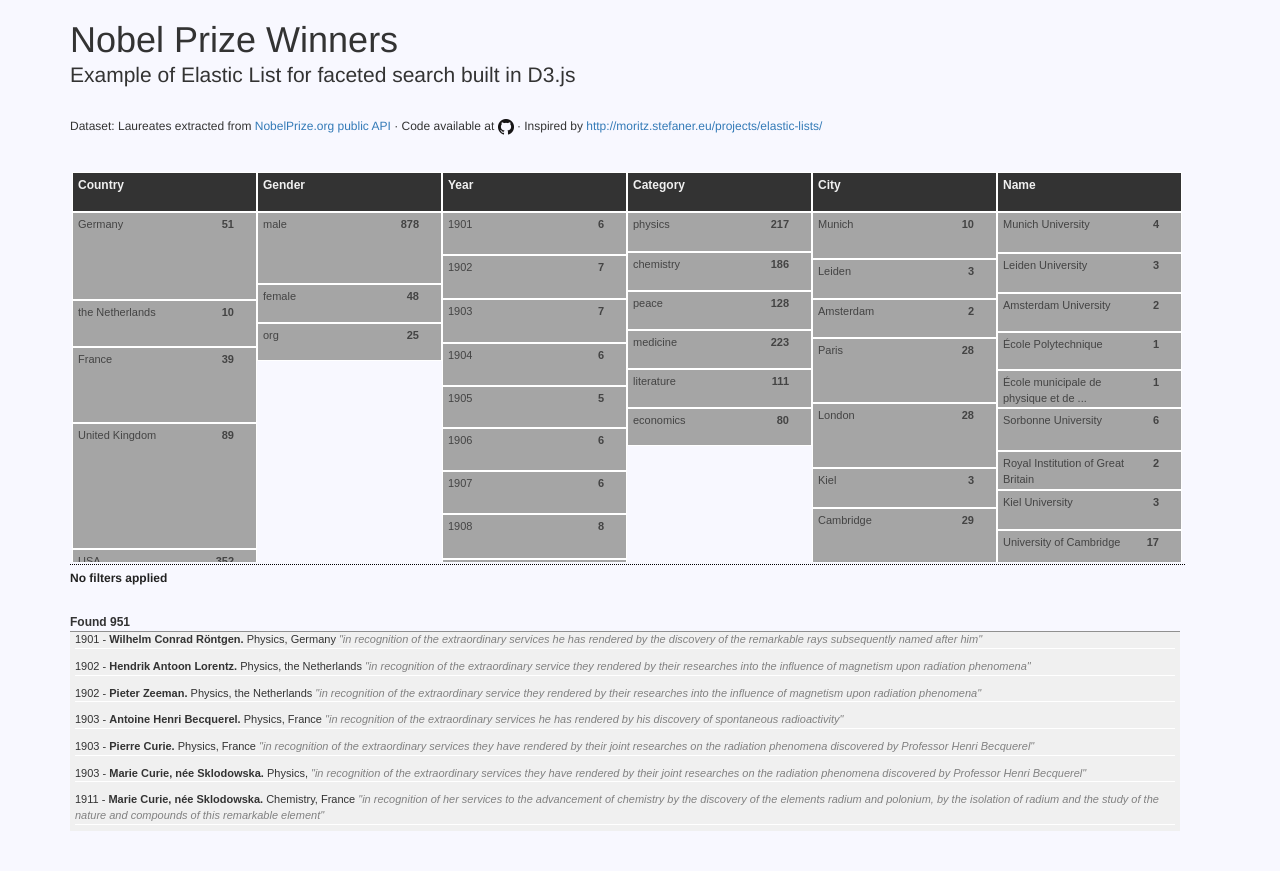
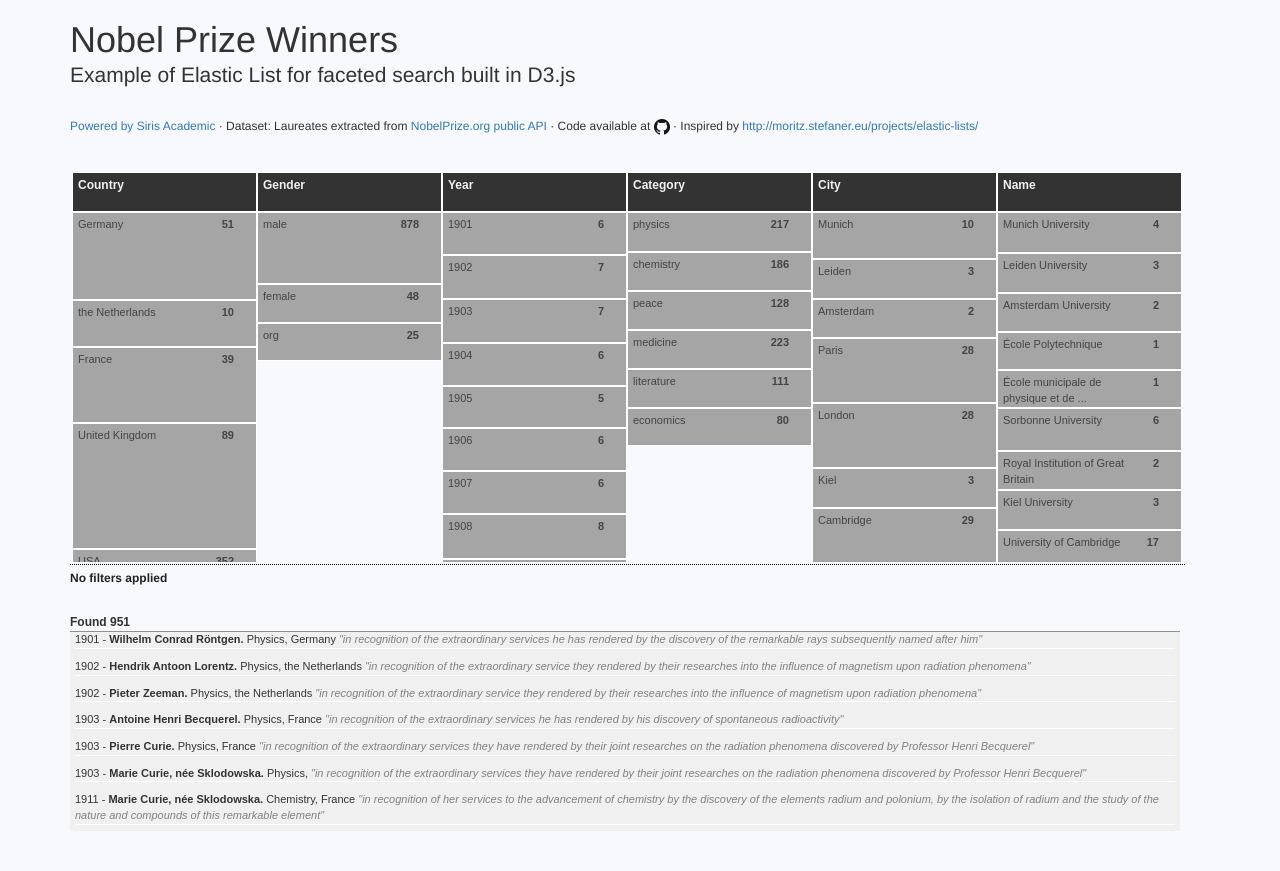
Before and after one commit to sirisacademic/d3-elastic-list, a website: page index.html in a window 1280 px wide. Drawn offline with nearby package versions, Linux system fonts and the light colour scheme.

Commit message:
minor layout change

```diff
--- a/index.html
+++ b/index.html
@@ -17,9 +17,9 @@
 		</h1>
 
 		<div class="row">
-			<div class="col-md-9">
-				<h6>Dataset: Laureates extracted from <a href="http://www.nobelprize.org/nobel_organizations/nobelmedia/nobelprize_org/developer/" target="_blank">NobelPrize.org public API</a>
-				 · Code available at <a href="https://github.com/XavierGimenez/d3-elastic-list" target="_blank"><img src="img/GitHub-Mark-32px.png" height="16px" width="16px"/></a> · Inspired by <a target="_blank" href="http://moritz.stefaner.eu/projects/elastic-lists/">http://moritz.stefaner.eu/projects/elastic-lists/</a></h6>
+			<div class="col-md-12">
+				<h6><a href="http://www.sirisacademic.com" target="_blank">Powered by Siris Academic</a> · Dataset: Laureates extracted from <a href="http://www.nobelprize.org/nobel_organizations/nobelmedia/nobelprize_org/developer/" target="_blank">NobelPrize.org public API</a>
+				 · Code available at <a href="https://github.com/sirisacademic/d3-elastic-list" target="_blank"><img src="img/GitHub-Mark-32px.png" height="16px" width="16px"/></a> · Inspired by <a target="_blank" href="http://moritz.stefaner.eu/projects/elastic-lists/">http://moritz.stefaner.eu/projects/elastic-lists/</a></h6>
 			</div>
 		</div>
 
```
